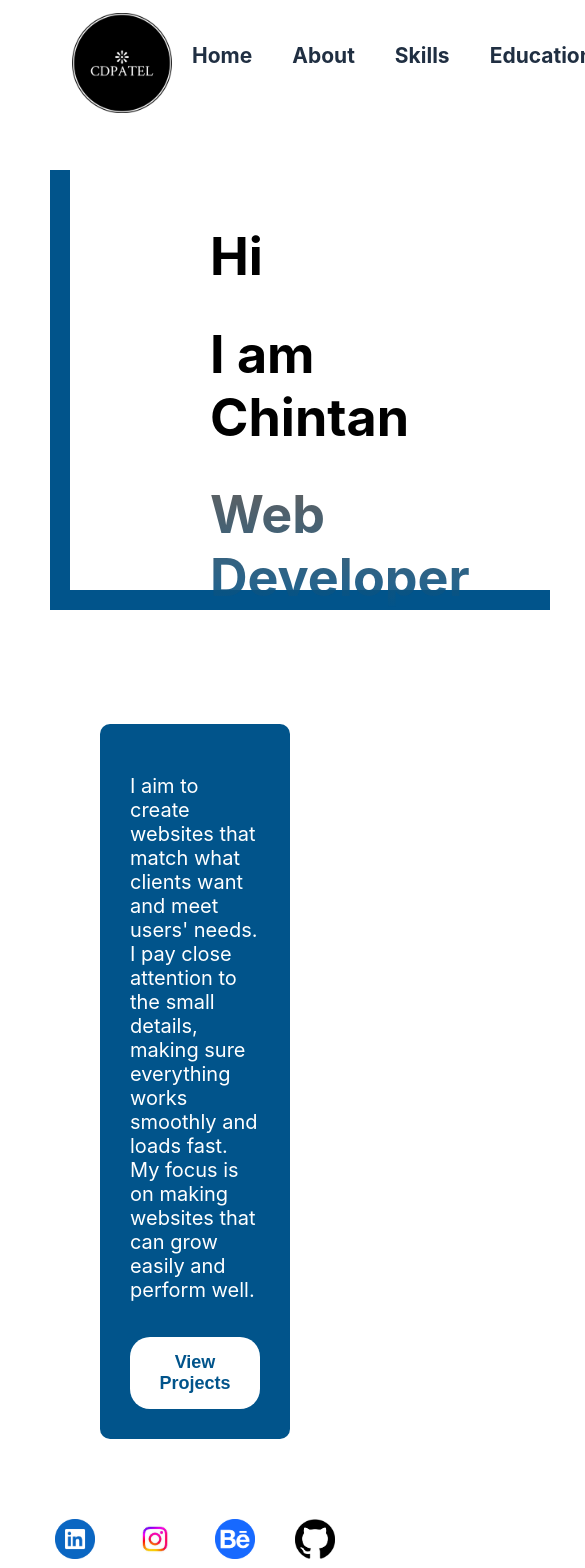
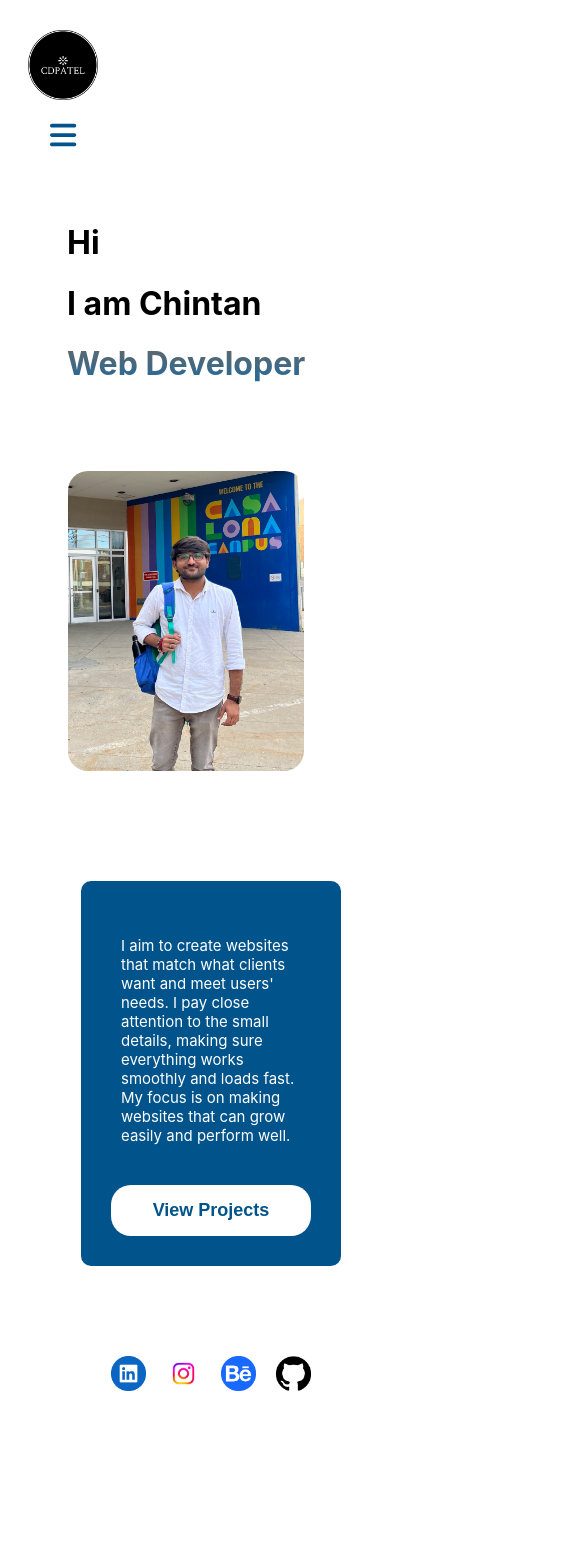
Before and after one commit to chintu1851/chintanportfolio, a React (Create React App) app: page / in a window 390 px wide. Shown: the top 1568 px of the page, 585 px wide, since content can reach past the window. After the commit the page ends 1421 px from the top, so only its background shows below. Built offline with nearby package versions, Linux system fonts and the light colour scheme.

Commit message:
new commit

```diff
--- a/package.json
+++ b/package.json
@@ -1,9 +1,11 @@
 {
   "name": "portfolio",
-  "homepage": "https://chintu1851.github.io/chintanportfolio",
   "version": "0.1.0",
   "private": true,
   "dependencies": {
+    "@fortawesome/fontawesome-svg-core": "^6.5.1",
+    "@fortawesome/free-solid-svg-icons": "^6.5.1",
+    "@fortawesome/react-fontawesome": "^0.2.0",
     "@testing-library/jest-dom": "^5.17.0",
     "@testing-library/react": "^13.4.0",
     "@testing-library/user-event": "^13.5.0",
--- a/src/About.jsx
+++ b/src/About.jsx
@@ -5,7 +5,7 @@ const About = () => {
     return (
         <div>
             <Header></Header>
-            <div>
+            <div className='aboutm'>
                 <div className='empty1'>
                 </div>
                 <div className='aboutimage'>
--- a/src/Education.jsx
+++ b/src/Education.jsx
@@ -7,7 +7,7 @@ const Education = () => {
             <Header></Header>
             <h1 className='skillsh1'>Education</h1>
             <div className='mained'>
-                <div>
+                <div className='vcc'>
                     <div className='vlr1'>
 
                     </div>
@@ -36,7 +36,6 @@ const Education = () => {
 
                     </div>
                 </div>
-
                 <div className='maineducationdiv'>
                     <div className='educationdiv'>
                         <h2 style={{ color: "brown" }}>Ontario College Graduate Certificate</h2>
--- a/src/Header.jsx
+++ b/src/Header.jsx
@@ -1,11 +1,45 @@
-import React from 'react';
+import React, { useState } from 'react';
 import './index.css';
+import { FontAwesomeIcon } from '@fortawesome/react-fontawesome';
+import { faBars } from '@fortawesome/free-solid-svg-icons';
+import { faXmark } from '@fortawesome/free-solid-svg-icons';
 
 const Header = () => {
+  const [menu, setmenu] = useState(false);
+  const [closeclick, setClose] = useState(false);
+
+  const closecall = () => {
+    setClose(true)
+  }
+  const menuclick = () => {
+    setmenu(true)
+    setClose(false)
+  }
+
   return (
     <div className='mainheader'>
-      <div>
+      <div className='positionfixed'>
         <img src='./cdlogo.png' alt='logo' className='cdlogo' />
+        <div >
+          <FontAwesomeIcon
+            className={"menubar"}
+            icon={faBars}
+            onClick={menuclick}
+          />
+          <div className={closeclick ? 'showburger' : ''}>
+            <ul className={`showmenu ${menu ? 'menuitem' : ''}`}>
+              <FontAwesomeIcon icon={faXmark} onClick={closecall} className={` showclose ${menu ? 'close' : ''}`} />
+              <a href='/'>Home</a>
+              <a href='/about'>About</a>
+              <a href='/skills'>Skills</a>
+              <a href='/education'>Education</a>
+              <a href='/projects'>Projects</a>
+              <a href='/contact'>Contact</a>
+
+            </ul>
+          </div>
+        </div>
+
       </div>
       <div className='links'>
         <a href='/'>Home</a>
--- a/src/index.css
+++ b/src/index.css
@@ -27,7 +27,6 @@ body {
   align-items: center;
   justify-content: center;
   margin-right: 80px;
-
 }
 
 .links a {
@@ -111,6 +110,8 @@ body {
 
 .description {
   width: 650px;
+  margin-left: 10px;
+
 }
 
 .aboutdiv button {
@@ -137,6 +138,7 @@ body {
 .social {
   text-align: center;
   margin-top: 60px;
+
 }
 
 .social img {
@@ -148,6 +150,7 @@ body {
 
 .maindiv {
   margin-top: 130px;
+  width: 100%;
 }
 
 .headempty {
@@ -212,11 +215,16 @@ body {
 }
 
 .skillsmain {
-  display: grid;
+  /* display: grid;
   grid-template-columns: auto auto auto;
   padding: 20px;
   justify-content: center;
+  align-items: center; */
+  display: flex;
+  flex-direction: row;
+  justify-content: center;
   align-items: center;
+  flex-wrap: wrap;
 }
 
 .skillsdiv {
@@ -232,11 +240,16 @@ body {
 }
 
 .mainproject {
-  display: grid;
+  /* display: grid;
   grid-template-columns: auto auto;
   padding: 20px;
   justify-content: center;
+  align-items: center; */
+  display: flex;
+  flex-direction: row;
+  justify-content: center;
   align-items: center;
+  flex-wrap: wrap;
 }
 
 .projectsection {
@@ -295,6 +308,7 @@ body {
   display: flex;
   flex-direction: column;
   align-items: center;
+  justify-content: center;
   width: 50%;
   margin-left: 70px;
   margin-bottom: 50px;
@@ -307,11 +321,11 @@ body {
 }
 
 .educationdiv {
-  height: 220px;
+
   width: 100%;
   text-align: start;
   margin-top: 50px;
-  padding: 20px;
+  padding: 15px;
   border-radius: 20px;
   box-shadow: 10px 7px 7px rgb(201, 193, 193);
   border: 1px rgb(196, 189, 189) solid;
@@ -321,6 +335,7 @@ body {
 .contactsocial {
   text-align: center;
   margin-left: 100px;
+  height: 490px;
 }
 
 .card {
@@ -330,16 +345,18 @@ body {
   padding: 35px;
   width: 90%;
   background-color: white;
-  border-radius: 20px;
+  border-radius: 20px
 }
 
 .formcard {
   box-shadow: 10px 7px 7px rgb(201, 193, 193);
-   border: 1px rgb(196, 189, 189) solid;
+  border: 1px rgb(196, 189, 189) solid;
   transition: 0.3s;
   padding: 20px 40px;
   background-color: #01548b;
+  height: 490px;
   border-radius: 20px;
+
 }
 
 .contactsocial img {
@@ -394,16 +411,19 @@ body {
 .maincontact {
   display: flex;
   flex-direction: row;
-  padding: 20px;
+  justify-content: center;
+  align-items: center;
+  /* padding: 20px; */
   margin-top: 180px;
   text-align: center;
+  flex-wrap: wrap;
 }
 
 .verticleline {
   border-right: 2px solid #01548b;
   height: 500px;
   margin-left: 100px;
-  margin-right: 100px;
+  margin-right: 50px;
 }
 
 input[type="text"],
@@ -419,8 +439,6 @@ textarea {
   box-shadow: 0 2px 4px rgba(0, 0, 0, 0.5);
   border: none;
   margin-top: 20px;
-
-
 }
 
 .formcard button {
@@ -453,3 +471,345 @@ textarea {
     opacity: 1;
   }
 }
+
+.menubar {
+  display: none;
+}
+
+/* .menuitem {
+  display: none;
+} */
+
+.showmenu a {
+  display: none;
+}
+
+.showclose {
+  display: none;
+}
+
+.menuclose {
+  display: none;
+}
+
+
+@media only screen and (max-width: 768px) {
+  .links {
+    display: none;
+  }
+
+  .cdlogo {
+    height: 70px;
+    margin-left: 8px;
+    margin-top: 20px;
+    transition: width 1s, height 1s;
+    position: fixed;
+    top: 10px;
+    left: 20px;
+  }
+
+  .cdlogo:hover {
+    height: 70px;
+  }
+
+  .menubar {
+    display: block;
+    position: fixed;
+    top: 120px;
+    left: 50px;
+    color: #01548b;
+    height: 30px
+  }
+
+  .menuclose {
+    display: none;
+  }
+
+  .close {
+    display: block;
+    position: fixed;
+    top: 20px;
+    left: 212px;
+    color: white;
+    background-color: black;
+    padding: 6px;
+    border-radius: 16%;
+    height: 22px
+  }
+
+  .menuitem {
+    display: block;
+    position: absolute;
+    top: 140px;
+    background-color: #01548b;
+    height: 400px;
+    width: 130px;
+    padding: 50px;
+    margin: 0;
+    border-radius: 20px;
+    top: 0;
+    left: 0;
+    text-align: left;
+    align-items: center;
+
+  }
+
+  .menuitem a {
+    display: block;
+    padding: 20px;
+    text-decoration: none;
+    font-size: 20px;
+    color: white;
+  }
+
+  .headempty {
+    display: none;
+  }
+
+  .headempty1 {
+    display: none;
+  }
+
+  .nomenu {
+    display: none;
+  }
+
+  .resclose {
+    display: none;
+  }
+
+  .showburger {
+    display: none;
+  }
+
+  .maincontact {
+    display: flex;
+    flex-direction: column;
+    justify-content: center;
+    align-items: center;
+    padding: 20px;
+    width: auto;
+    margin-top: 180px;
+    text-align: center;
+
+
+  }
+
+  .description {
+    width: 550px;
+    padding: 1em;
+    margin-left: 7em;
+  }
+
+  .positionfixed {
+    display: flex;
+    flex-direction: row;
+    justify-content: space-between;
+    margin-left: 60px;
+    padding-left: 20px;
+    height: fit-content;
+
+  }
+
+  .maintexth1 {
+    font-weight: bolder;
+    font-size: 32px;
+    background: -webkit-linear-gradient(#505050, #01548b);
+    background-clip: text;
+    -webkit-text-fill-color: transparent;
+    animation: blink 3s linear infinite;
+    text-decoration: none;
+
+  }
+
+  .maintext {
+    font-weight: bolder;
+    font-size: 32px;
+    /* margin: 20px auto; */
+
+  }
+
+  .maincss {
+    display: flex;
+    flex-direction: column;
+    justify-content: start;
+    padding: 40px;
+  }
+
+  .cimage {
+    width: 100%;
+    height: 300px;
+    border-radius: 20px;
+    display: flex;
+  }
+
+  .cdimage {
+    padding: 50px;
+    margin-right: 200px;
+
+  }
+
+  .maindiv {
+    display: flex;
+    flex-direction: column;
+    justify-content: center;
+    align-items: center;
+    width: 100%;
+    height: auto;
+    background-color: white;
+    padding: 1em;
+  }
+
+  .aboutdiv {
+    display: flex;
+    flex-direction: column;
+    width: 200px;
+
+  }
+
+  .aboutdiv p {
+    font-size: 15px;
+    background-color: #01548b;
+    padding: 10px;
+    color: white;
+    border-radius: 10px;
+    /* text-align: center;
+  margin-top: 30px;
+  margin: 10px 70px; */
+  }
+
+  .social {
+    text-align: center;
+
+  }
+
+  .social img {
+    width: 35px;
+    height: 35px;
+    padding: 10px;
+  }
+
+  .verticleline {
+    display: none;
+  }
+
+  .empty1 {
+    display: none;
+
+  }
+
+  .aboutimage img {
+    margin-top: 200px;
+    text-align: center;
+
+  }
+
+  .aboutm {
+    display: flex;
+    flex-direction: column;
+    justify-content: center;
+    align-items: center;
+  }
+
+  .aboutimage {
+    padding: 10px;
+    height: 100%;
+    text-align: center;
+  }
+
+  .aboutme {
+    text-align: start;
+    width: 80%;
+    padding: 20px;
+    border-radius: 20px;
+  }
+
+  .aboutme h1 {
+    text-align: center;
+  }
+
+  .aboutme p {
+    font-size: medium;
+    font-weight: 600;
+  }
+
+  .contactsocial {
+    text-align: center;
+    height: 490px;
+    margin-left: 0px;
+  }
+
+  .formcard {
+    box-shadow: 10px 7px 7px rgb(201, 193, 193);
+    border: 1px rgb(196, 189, 189) solid;
+    transition: 0.3s;
+    padding: 20px 20px;
+    background-color: #01548b;
+    width: auto;
+    border-radius: 20px;
+
+  }
+
+  input[type="text"],
+  input[type="email"],
+  input[type="text"],
+  input[type="name"],
+  textarea {
+    width: 300px;
+    padding: 0.9em;
+    margin-bottom: 2em;
+    font-size: medium;
+    border-radius: 10px;
+    box-shadow: 0 2px 4px rgba(0, 0, 0, 0.5);
+    border: none;
+    margin-top: 20px;
+  }
+
+  .card {
+    box-shadow: 10px 7px 7px rgb(201, 193, 193);
+    border: 1px rgb(196, 189, 189) solid;
+    transition: 0.3s;
+    padding: 15px;
+    width: auto;
+    background-color: white;
+    border-radius: 20px
+  }
+
+  .vcc {
+    display: none;
+  }
+
+  .maineducationdiv {
+
+    display: flex;
+    flex-direction: column;
+    align-items: center;
+    justify-content: center;
+    height: auto;
+    /* flex-wrap: wrap; */
+    width: 70%;
+    margin-left: 0px;
+  }
+
+  .educationdiv {
+    margin-top: 50px;
+    padding: 20px;
+    height: fit-content;
+    justify-content: center;
+    border-radius: 20px;
+    box-shadow: 10px 7px 7px rgb(201, 193, 193);
+    border: 1px rgb(196, 189, 189) solid;
+
+  }
+
+  .mained {
+    display: flex;
+    flex-direction: column;
+    align-items: center;
+    justify-content: center;
+    text-align: center;
+    width: 100%;
+    flex-wrap: wrap;
+
+  }
+}
```
Also changed, not shown: 1 other file (tests, documents, lock files or other folders).
